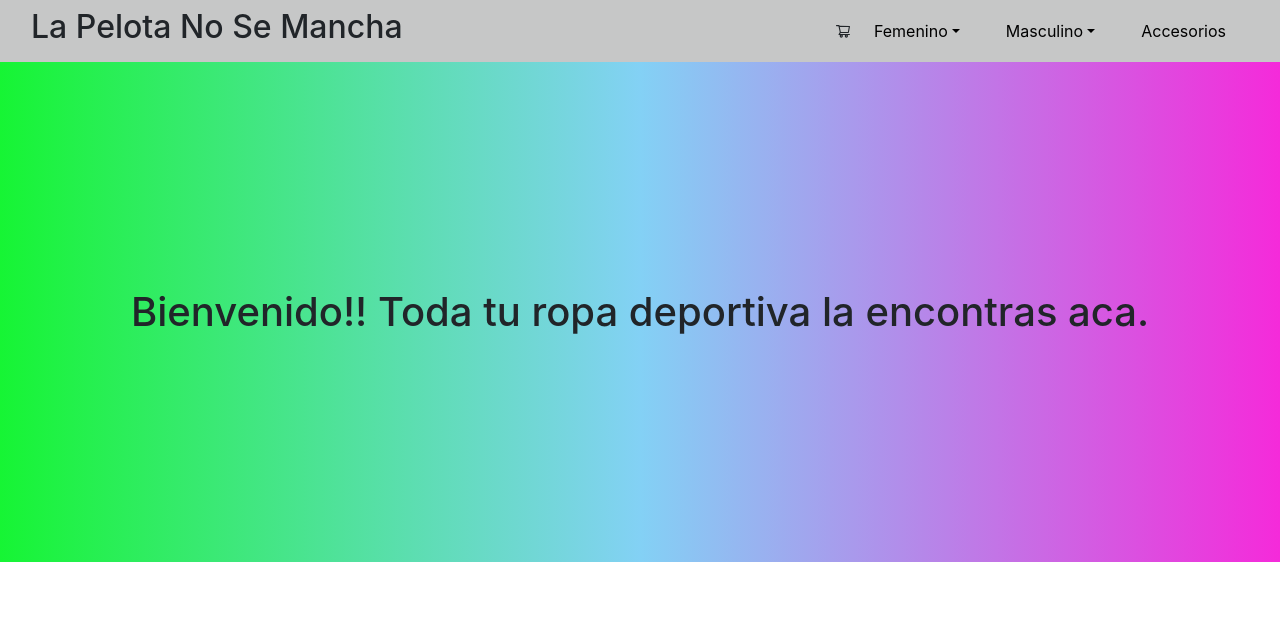
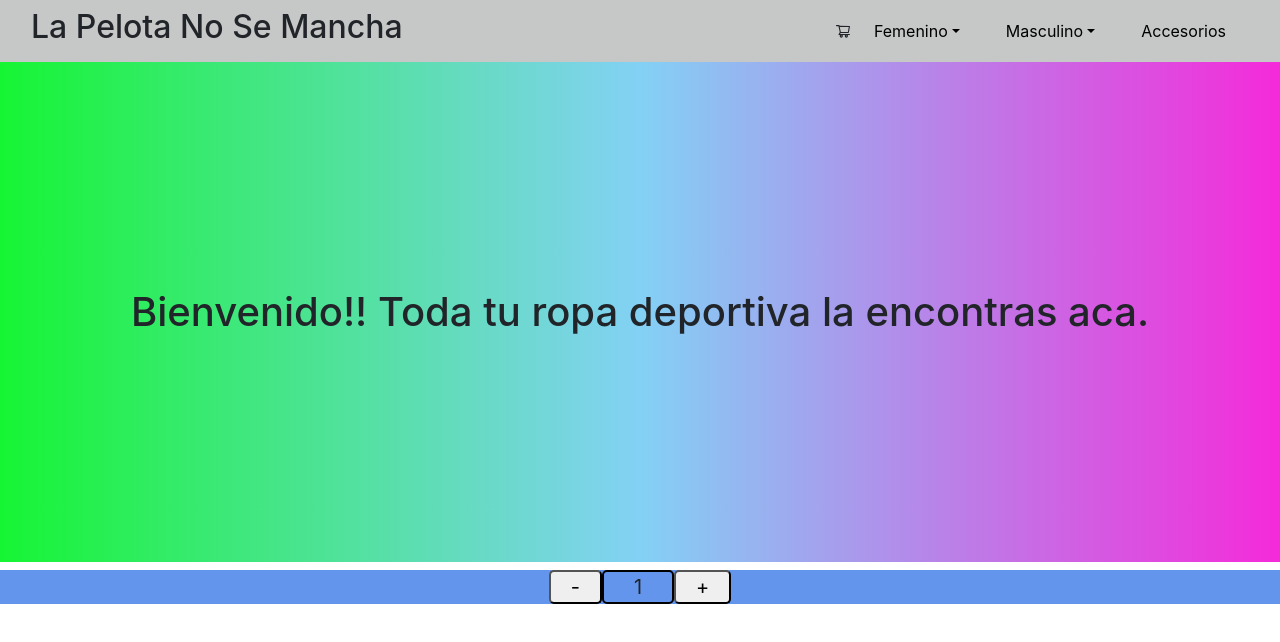
Before and after one commit to David-Forastieri/Proyecto-curso-react, a React (Create React App) app: page / in a window 1280 px wide. Shown: the top 642 px of the page. Built offline with nearby package versions, Linux system fonts and the light colour scheme.

Commit message:
Desafio 5, contador

```diff
--- a/src/App.js
+++ b/src/App.js
@@ -1,13 +1,15 @@
 //import logo from './logo.svg';
 import 'bootstrap/dist/css/bootstrap.min.css';
 import NavBar from './components/Navbar/Index';
-import ItemLIstContainer from './components/container/ItemLIstContainer';
+import ItemLIstContainer from './container/ItemLIstContainer';
+import ItemCount from './components/contador/ItemCount';
 
 const App = () => {
   return(
     <>
       <NavBar />
       <ItemLIstContainer greeting={'Bienvenido!! Toda tu ropa deportiva la encontras aca.'} />
+      <ItemCount stock={9} initial={1} />
     </>
   )
 }
--- /dev/null
+++ b/src/components/contador/ItemCount.js
@@ -0,0 +1,34 @@
+
+import React, {useState} from 'react';
+import './style.css';
+
+const ItemCount = ({stock, initial}) => {
+
+        const [contador, setContador] = useState (initial);
+
+        const Agregar = () =>{
+            if(contador < stock ) {
+                setContador(contador +1);
+            }
+        }
+
+        const Restar = () =>{
+            if(contador > 0 ) {
+                setContador(contador -1);
+            }
+        }
+
+    return (
+        <>
+            <div className='row contador'>
+                <button onClick = {Restar} > - </button>
+
+                <div className='number'><p>{contador}</p></div>
+
+                <button onClick = {Agregar} > + </button>
+            </div>
+        </>
+    )
+}
+
+export default ItemCount ;
--- /dev/null
+++ b/src/components/contador/style.css
@@ -0,0 +1,20 @@
+
+.contador{
+    display: flex;
+    justify-content: center;
+    background-color: cornflowerblue;
+}
+button{
+    font-size: 20px;
+    padding: 0 20px;
+    border-radius: 5px;
+}
+.number{
+    border: 2px solid #000000;
+    border-radius: 5px;
+
+}
+p{
+    font-size: 20px;
+    margin: 0 30px ;
+}
```
Also changed, not shown: src/container/ItemLIstContainer.js (renamed from src/components/container/ItemLIstContainer.js), src/container/style.css (renamed from src/components/container/style.css), 1 other file (tests, documents, lock files or other folders).
